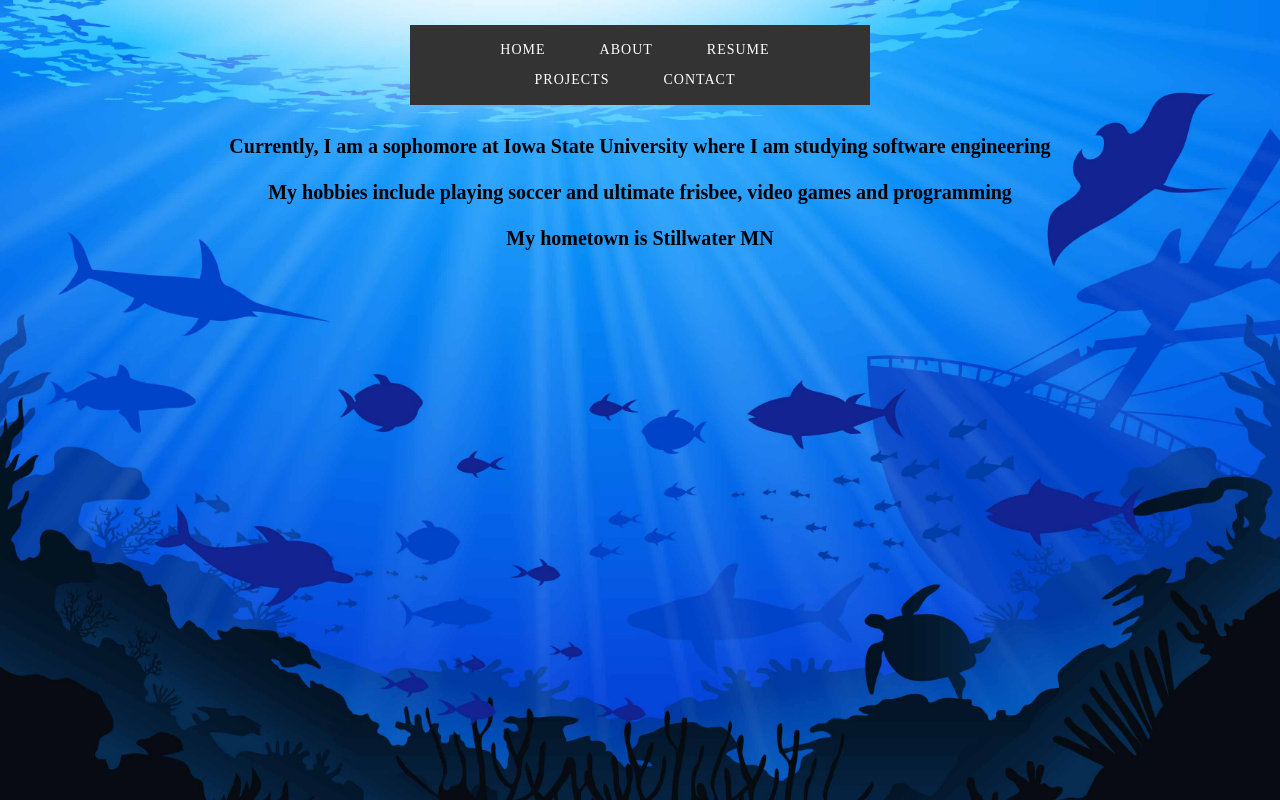
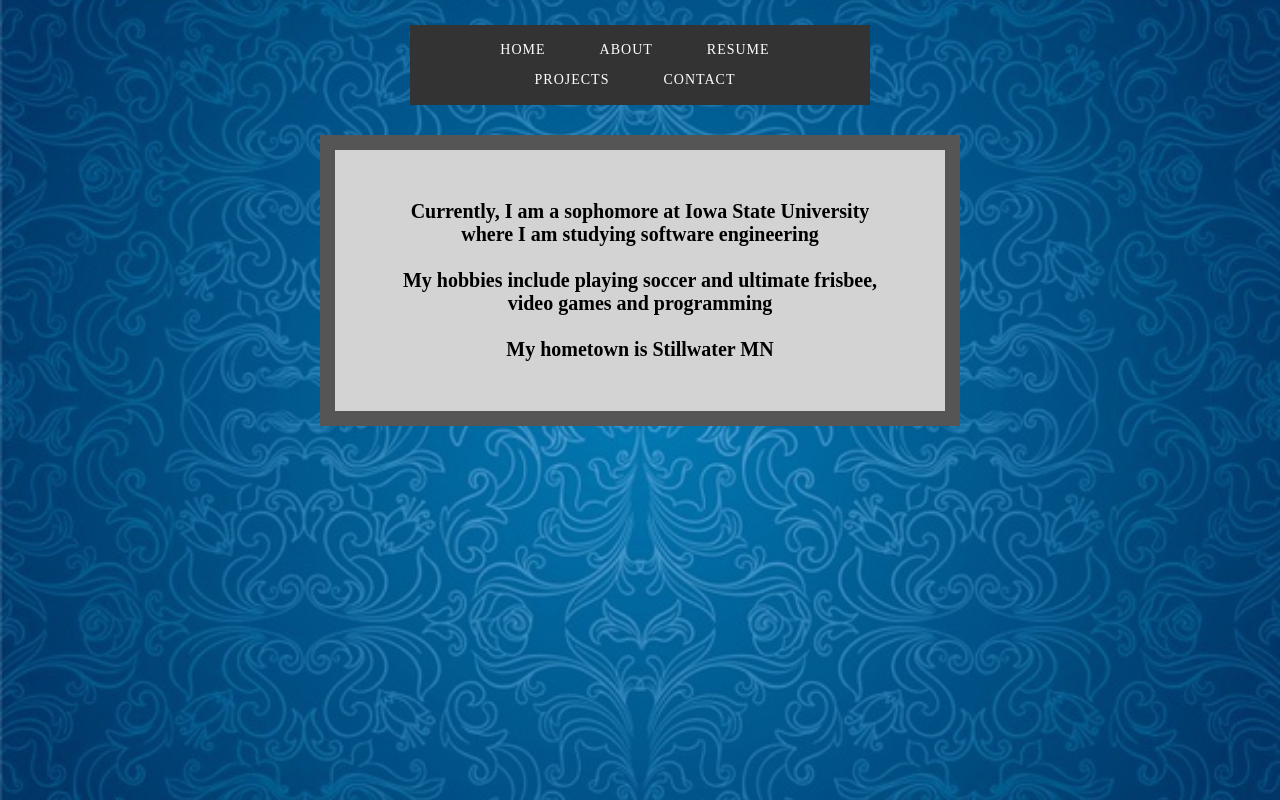
Before and after one commit to mjgwin/mjgwin.github.io, a plain HTML site: page about.html in a window 1280 px wide. Drawn offline with Linux system fonts and the light colour scheme.

Commit message:
Visual changes
New background, text box for about section, resume section uses pictures

```diff
--- a/style.css
+++ b/style.css
@@ -6,10 +6,11 @@
 	box-sizing: border-box;
 }
 body{
-	background-image: url(background.jpg);
+	background-image: url(background_repeat.jpg);
+	image-rendering: -webkit-optimize-contrast;
 	-webkit-background-size:cover;
-	background-size:cover;
-	background-position: center center;
+	background-size: cover;
+	background-position: center;
 	height: 100vh;
 }
 .menu-area li a{
@@ -56,6 +57,13 @@ nav{
 	margin-top: 30px;
 	text-align: center;
 	font-size: 20px;
+	background-color: lightgrey;
+	width: 300px;
+	border: 15px solid #555;
+	padding: 50px;
+	margin: auto;
+	margin-top: 30px;
+	width: 50%;
 }
 
 
```
Also changed, not shown: resume.html (+2 -1 lines), background.jpg (deleted), background_repeat.jpg (added), resume_1.PNG (added), resume_2.PNG (added), 1 other file.
